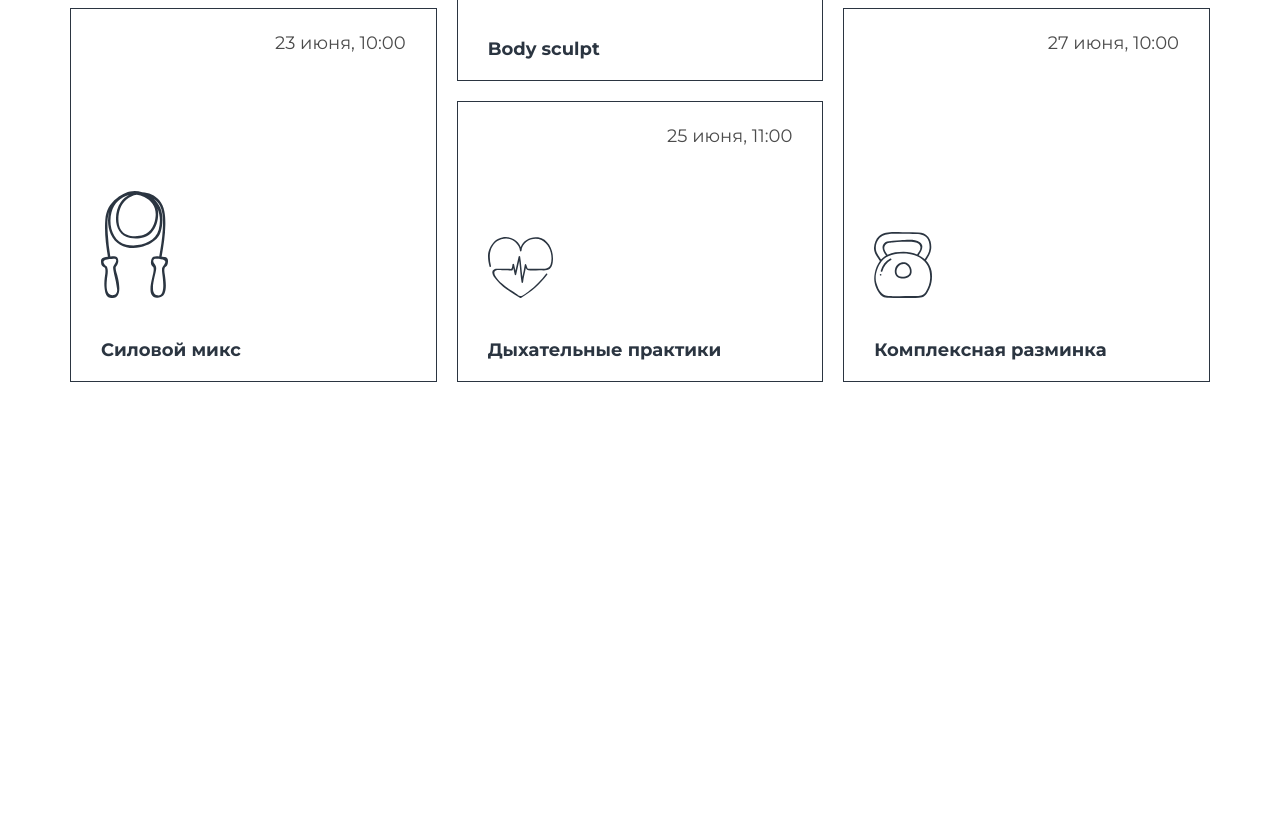
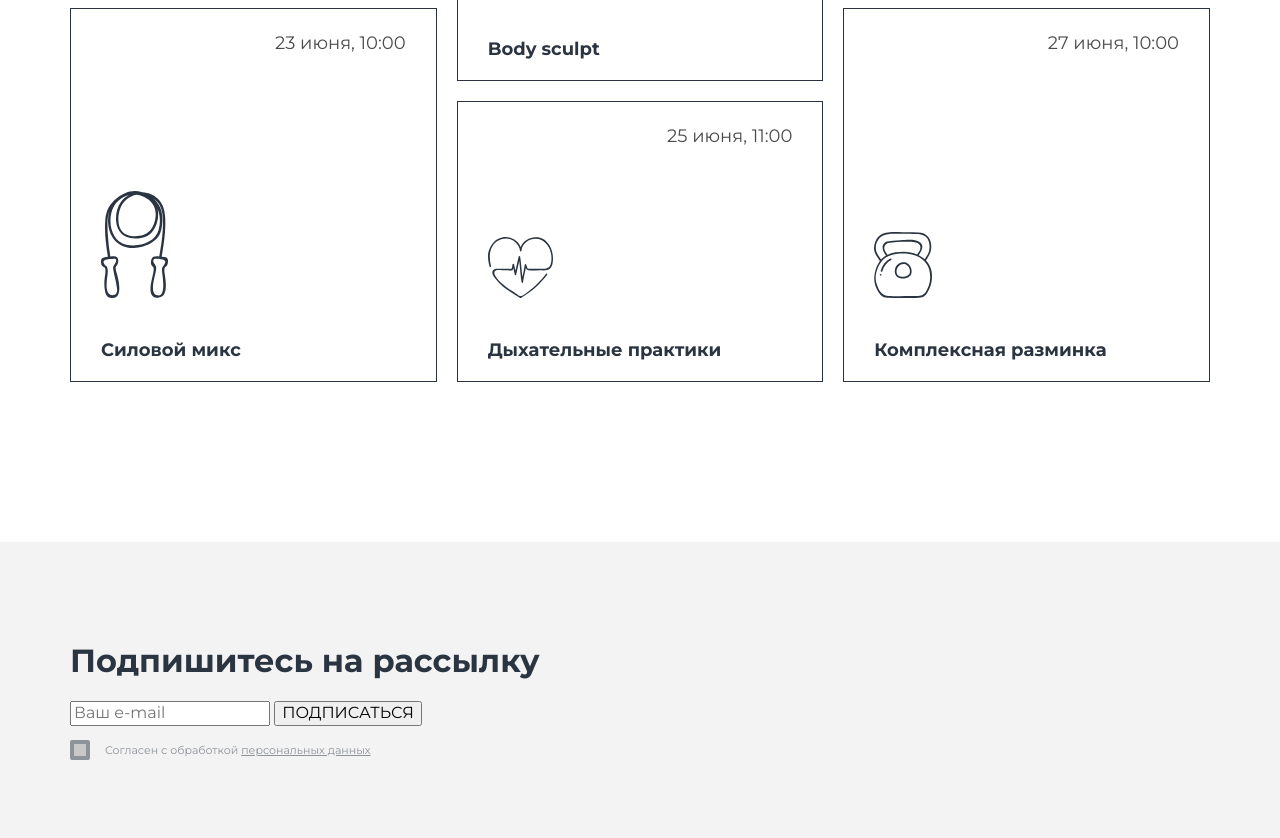
Before and after one commit to akmeves/Module01-Gym, a plain HTML site: page index.html in a window 1280 px wide. Shown: the part 2428-3266 px from the top of the page. Before the commit the page ends 2970 px from the top, so only its background shows below. Drawn offline with Linux system fonts and the light colour scheme; grey boxes are pictures that could not be loaded.

Commit message:
Add styles

```diff
--- a/css/style.css
+++ b/css/style.css
@@ -325,3 +325,104 @@ img.girl {
 .training-grid-img {
   margin-bottom: 13px;
 }
+
+/* MAIL */
+
+.mail-section {
+  background-color: #f3f3f3;
+}
+
+.mail {
+  margin: 0 auto;
+}
+
+.mail-form {
+  padding-bottom: 80px;
+  padding-top: 80px;
+}
+
+.title-form {
+}
+
+.agreement {
+  margin-top: 14px;
+}
+
+.label-checkbox {
+  font-size: 11px;
+  line-height: 1.5;
+  opacity: 0.5;
+}
+
+.label-checkbox a {
+  color: #2b3541;
+}
+
+.checkbox:checked,
+.checkbox:not(:checked) {
+  position: absolute;
+  left: -9999px;
+}
+.checkbox:checked + label,
+.checkbox:not(:checked) + label {
+  position: relative;
+  padding-left: 35px;
+  cursor: pointer;
+}
+/* Стили для псевдоэлемента before с фоном и обводкой, когда пункт активен */
+.checkbox:checked + label::before {
+  content: "";
+  position: absolute;
+  width: 16px;
+  height: 16px;
+  left: 0;
+  top: calc(50% - 10px);
+  background-color: #2b3541;
+  border-radius: 2px;
+  border: 2px solid #2b3541;
+}
+/* Стили для псевдоэлемента after с изображением, когда пункт активен */
+.checkbox:checked + label::after {
+  content: "";
+  position: absolute;
+  width: 12px;
+  height: 12px;
+  transition: all 0.2s ease;
+  opacity: 1;
+  left: 4px;
+  top: calc(50% - 6px);
+  background-size: cover;
+  background-repeat: no-repeat;
+  background-image: url(https://upload.wikimedia.org/wikipedia/commons/thumb/2/27/White_check.svg/2048px-White_check.svg.png);
+}
+/* Стили для псевдоэлемента before с фоном и обводкой, когда пункт НЕ активен */
+.checkbox:not(:checked) + label::before {
+  content: "";
+  position: absolute;
+  width: 16px;
+  height: 16px;
+  left: 0;
+  top: calc(50% - 10px);
+  background-color: transparent;
+  border-radius: 2px;
+  border: 2px solid #2b3541;
+}
+/* Стили для псевдоэлемента after с изображением, когда пункт НЕ активен */
+.checkbox:not(:checked) + label::after {
+  content: "";
+  position: absolute;
+  width: 12px;
+  height: 12px;
+  transition: all 0.2s ease;
+  opacity: 0;
+  left: 4px;
+  top: calc(50% - 6px);
+  background-position: 0 -12px;
+  background-color: transparent;
+  background-repeat: no-repeat;
+  background-size: cover;
+  background-image: url(https://upload.wikimedia.org/wikipedia/commons/thumb/2/27/White_check.svg/2048px-White_check.svg.png);
+}
+.radio:checked + label::before {
+  border-radius: 100%;
+}
--- a/index.html
+++ b/index.html
@@ -158,6 +158,26 @@
           </div>
         </div>
       </section>
+      <div class="mail-section">
+        <div class="container">
+          <div class="mail">
+            <form method="post" action="url" name="mail-form" class="mail-form">
+              <h1 class="title-form">Подпишитесь на рассылку</h1>
+              <input type="email" name="login" placeholder="Ваш e-mail" />
+              <input type="button" value="ПОДПИСАТЬСЯ" /><br />
+              <div class="agreement">
+                <input type="checkbox" id="01" class="checkbox" checked />
+                <label for="01" class="label-checkbox"
+                  >Согласен с обработкой
+                  <a href="https://annblok.ru/workshop" target="_blank"
+                    >персональных данных</a
+                  ></label
+                >
+              </div>
+            </form>
+          </div>
+        </div>
+      </div>
     </main>
   </body>
 </html>
```
Also changed, not shown: 1 other file.
